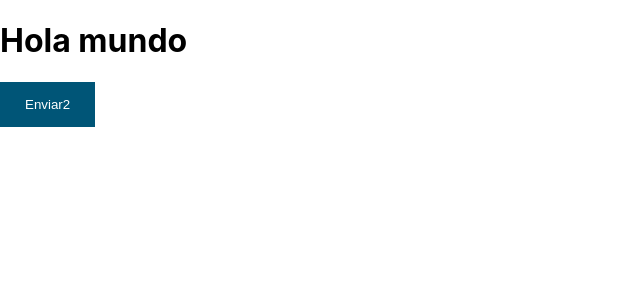
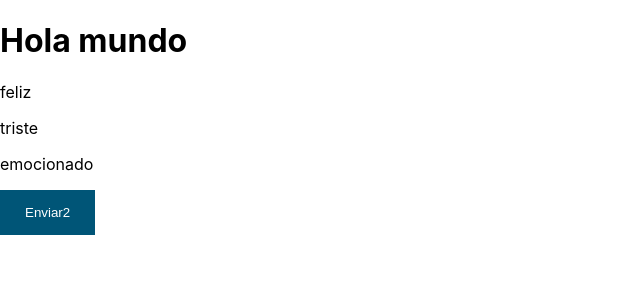
Before and after one commit to cesaroer/primer-react-app, a React (Create React App) app: page / in a window 1280 px wide. Shown: the top 300 px of the page, without its empty margins (0-640 px from the left). Built offline with nearby package versions, Linux system fonts and the light colour scheme.

Commit message:
map used in array with key

```diff
--- a/src/App.js
+++ b/src/App.js
@@ -1,4 +1,10 @@
 import Button from './button'
+
+const arr = [
+    'feliz',
+    'triste',
+    'emocionado',
+]
 
 const App = () => {
     const myVariable = false;
@@ -9,6 +15,7 @@ const App = () => {
     return (
         <div>
             <h1 onClick={(e) => console.log("Click", e)}> Hola mundo</h1>
+            {arr.map(e => <p key={e}>{e}</p>)}
             <Button onClick={() => console.log('Clickeado')} >
                 Enviar2
             </Button>
```
